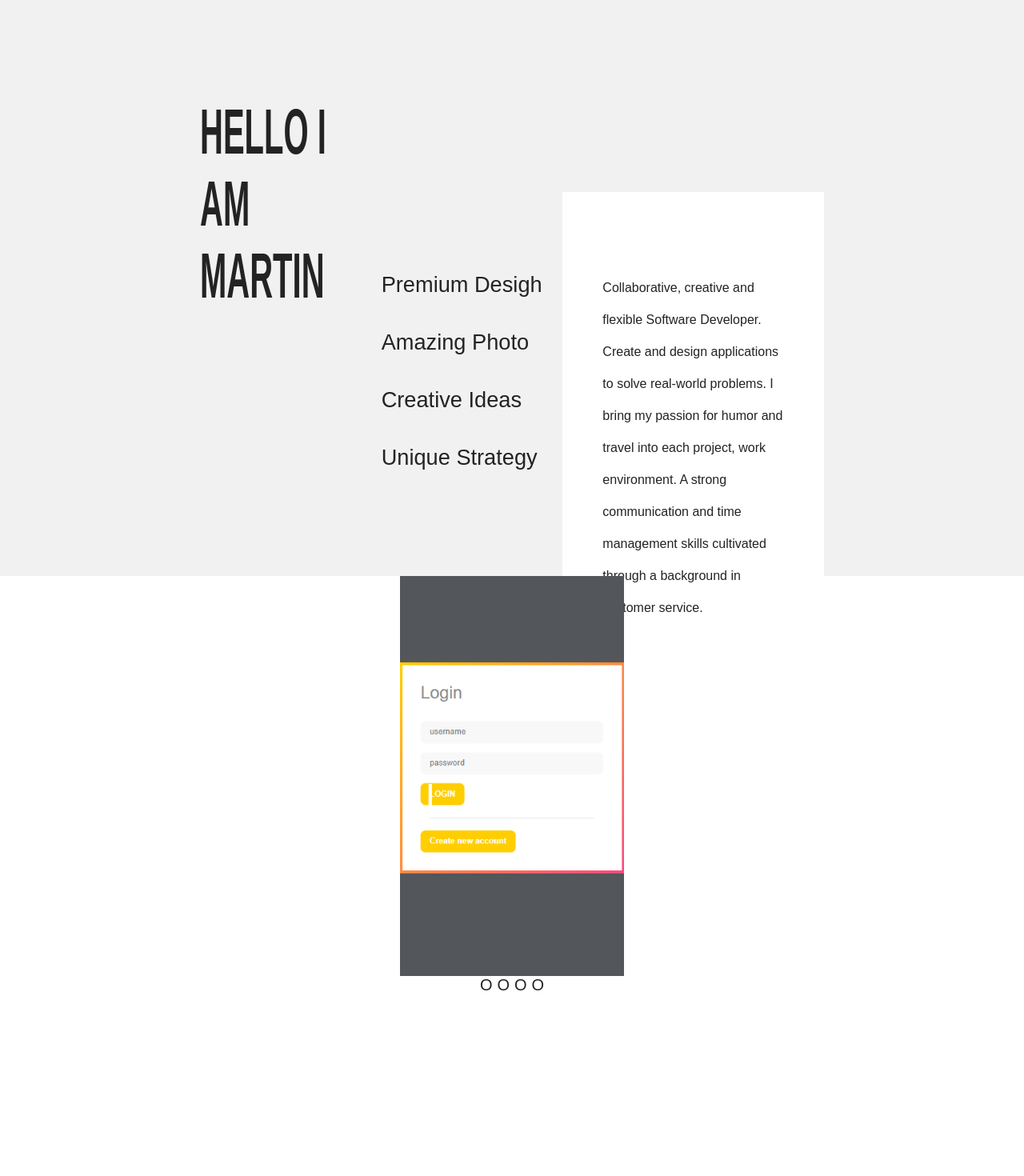
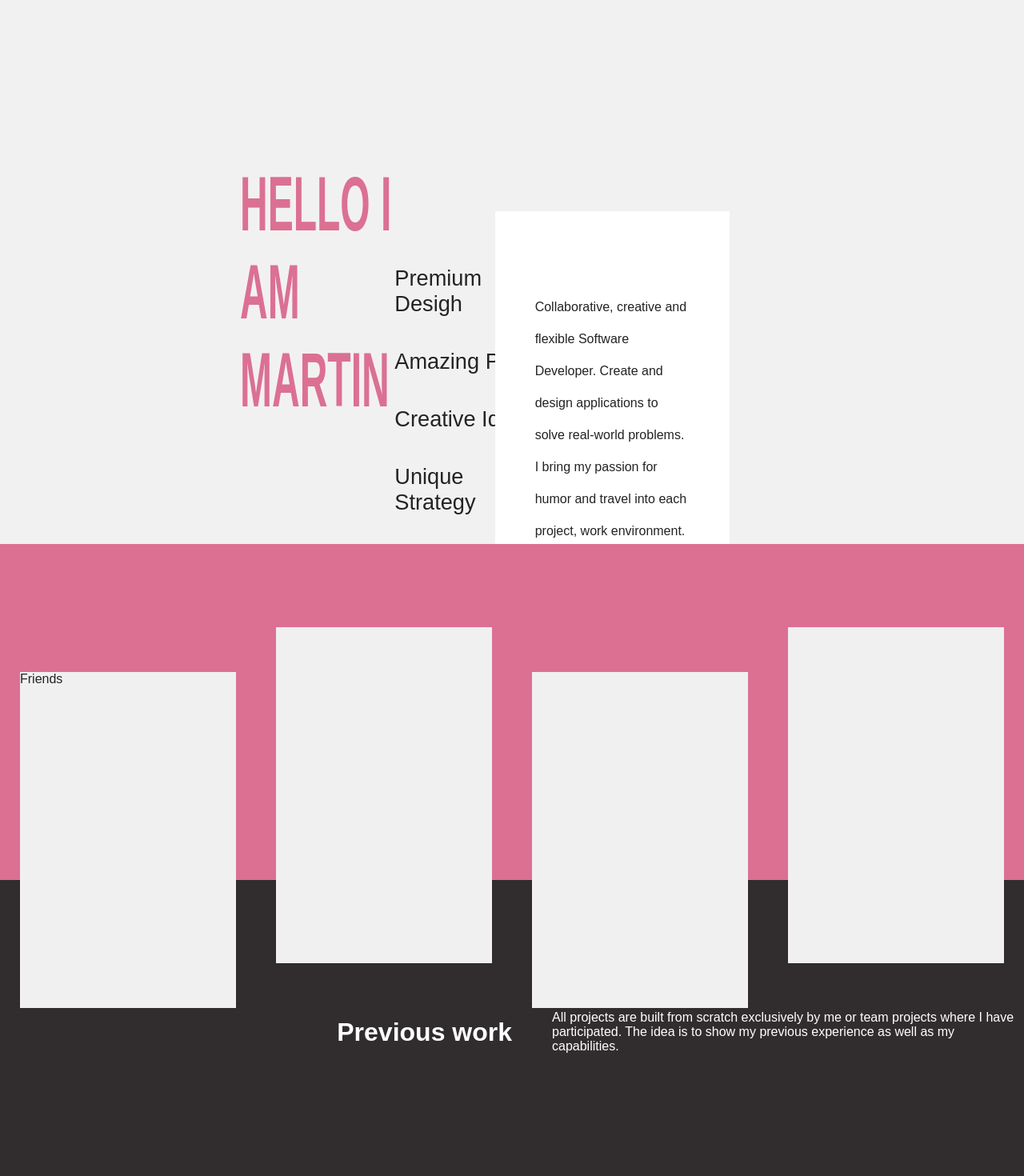
Before and after one commit to martinstojmenovski/Portfolio, a React (Create React App) app: page / in a window 1280 px wide. Shown: the part 1280-2750 px from the top of the page at 80% size. Built offline with nearby package versions, Linux system fonts and the light colour scheme; a web font is replaced by a local one.

Commit message:
Working on styling end of the day

```diff
--- a/src/Components/Home.css
+++ b/src/Components/Home.css
@@ -110,7 +110,7 @@ font-size: 0.4em;
 }
 .brand-statement{
   position: relative;
-  background: azure;
+  background: white;
   width: 150%;
   height: 45%;
   top: 10vh;
@@ -135,12 +135,13 @@ font-size: 0.4em;
 .front-layout .statement{
   color: aliceblue;
   font-size: 1.2rem;
+  line-height: 35px ;
 }
 .brand-statement h1{
   -webkit-transform: scale(1, 2);
   -moz-transform: scale(1, 2);
   -o-transform: scale(1, 2);
   transform: scale(1, 2);
-  font-size: 2em;
-  padding: 10px 0;
+  font-size: 3em;
+  padding: 20px 0;
 }
--- a/src/Components/Home.js
+++ b/src/Components/Home.js
@@ -8,7 +8,7 @@ function Home({ home }) {
         <div className='spine'>
           <div className='brand-statement'>
             <div className='dot'></div>
-            <p style={{ fontSize: '1rem' }}>&nbsp;creative</p>
+            <p style={{ fontSize: '1rem', paddingTop: '20px' }}>&nbsp;creative</p>
             <h1 className="developer" >DEVELOPER<span style={{ fontSize: '1rem' }}>&</span></h1>
             <h1 className='designer'>DESIGNER</h1>
             <div className='front-layout'>
--- a/src/Components/Project.js
+++ b/src/Components/Project.js
@@ -1,10 +1,10 @@
-import { motion } from "framer-motion";
+
 import { useRef, UseEffect, useState, useEffect } from "react"
 import images from "./images";
 import "./project.css"
 
 function Project({ project }) {
-  const [currentIndex, setCurrentIndex] = useState(0)
+  const [currentIndex, setCurrentIndex] = useState(2)
 
   const sliderStyles = {
     height: "100%",
@@ -21,12 +21,14 @@ function Project({ project }) {
   }
   // console.log(images[0])
 
-  const containerStyles = {
-    width: '280px',
-    height: '500px',
-    margin: '0 auto',
+  // const containerStyles = {
+  //   // position: 'relative',
+  //   // top:'20vh',
+  //   // width: '280px',
+  //   // height: '500px',
+  //   // margin: '0 auto',
 
-  }
+  // }
 
   const leftArrowStyles = {
     position: 'absolute',
@@ -37,6 +39,7 @@ function Project({ project }) {
     color: '#fff',
     zIndex: 1,
     cursor: "pointer",
+    opacity: "0",
   }
   const rightArrowStyles = {
     position: 'absolute',
@@ -47,27 +50,29 @@ function Project({ project }) {
     color: '#fff',
     zIndex: 1,
     cursor: "pointer",
+    opacity: "0",
   }
 
   const dotsContainerStyles = {
     display: 'flex',
-    justifyContent:'center',
+    justifyContent: 'center',
 
   }
   const dotStyles = {
     margin: '0 3px',
     cursor: 'pointer',
-    fontSize: '20px'
+    fontSize: '20px',
+    opacity: "0",
   }
   const dots = images.map((image, slideIndex) => {
     return (
       <div
-    key ={slideIndex}
+        key={slideIndex}
         style={dotStyles}
         onClick={() => goToSlide(slideIndex)} >O
       </div>
     )
-  } )
+  })
 
   const goToPrevious = () => {
     const isFirstSlide = currentIndex === 0
@@ -85,15 +90,31 @@ function Project({ project }) {
 
 
   return (
-    <div ref={project} className="project" id="project" style={containerStyles}>
-
-      <div style={sliderStyles} >
+    <div ref={project} className='project-page'>
+      <div className='image-slider'>
+      <div className="project1"
+      //  style={containerStyles}
+       ><p>Friends</p>
+        <div className="projects" style={sliderStyles} >
           <div style={leftArrowStyles} onClick={goToPrevious} > L </div>
           <div style={rightArrowStyles} onClick={goToNext} > R </div>
-        <div style={slideStyles}></div>
+          <div className="icon" style={{hover:slideStyles}}></div>
           <div style={dotsContainerStyles}>
             {dots}
           </div>
+        </div>
+      </div>
+      <div className="project2"></div>
+      <div className="project3"></div>
+      <div className="project4"></div>
+      </div>
+      <div className="descriptions">
+        <h1>Previous work</h1>
+        <p>All projects are built from scratch exclusively by me or team projects where
+          I have participated. The idea is to show my previous experience as well as
+          my capabilities.
+
+        </p>
       </div>
     </div>
   );
--- a/src/Components/about.css
+++ b/src/Components/about.css
@@ -1,20 +1,22 @@
 .about{
 position: relative;
 display: flex;
-padding: 400px 250px 0 250px ;
+padding: 440px 300px 0 300px ;
 top: auto;
 }
 .about h1{
     flex: 1;
-    font-size: 2.5em;
+    font-size: 3em;
     -webkit-transform: scale(1, 3);
     -moz-transform: scale(1, 3);
     -o-transform: scale(1, 3);
     transform: scale(1, 2);
+    color: palevioletred;
 }
 .about ul {
     flex: 1;
     position: relative;
+    top: -15%;
 }
 .about .aboutme{
     flex: 1;
@@ -22,7 +24,8 @@ top: auto;
     height: fit-content;
     background-color: white;
     position: relative;
-    top: -20%;
+    top: -30%;
+    left: -10%;
     height: 60vh;
     display: flex;
     flex-direction: column;
@@ -36,31 +39,3 @@ top: auto;
     padding: 20px 0;
     font-size: 1.7rem;
 }
-div .dot{
- margin-left: auto;
-}
-
-
-
-
-
-
-
-
-/* .hello{
-    position: absolute;
-    top: 20vh;
-    left: 7ch;
-    font-size: 1.5em;
-    -webkit-transform: scale(1, 3);
-    -moz-transform: scale(1, 3);
-    -o-transform: scale(1, 3);
-    transform: scale(1, 3);
-}
-.aboutme{
-    position: absolute;
-    top: 30vh;
-    left: 15px;
-    right: 2ch;
-    font-size: 1.5em;
-} */
--- a/src/Components/navbar.css
+++ b/src/Components/navbar.css
@@ -11,6 +11,7 @@
 
 }
 .navbar.active {
+  background: transparent;
   backdrop-filter: blur(3px);
 }
 .logo{
--- a/src/Components/project.css
+++ b/src/Components/project.css
@@ -1,3 +1,100 @@
+.project-page{
+  display: flex;
+  flex-direction: column;
+  height: 100vh;
+  width: 100%;
+
+
+}
+.project-page .image-slider{
+  position: relative;
+  flex: 1;
+ background-color: palevioletred;
+ z-index: 2;
+ /* padding: 0 17%; */
+ display: flex;
+ flex-direction: row;
+ justify-content: center;
+
+}
+.project-page .descriptions{
+  position: relative;
+  flex: 2;
+  z-index: 1;
+background-color: rgb(49, 45, 46);
+}
+/* projects --------------------------- */
+.project1, .project2, .project3, .project4{
+
+  width: 300px;
+  height: 420px;
+  position: relative;
+  margin: auto 25px;
+  background: rgb(240, 240, 240);
+  cursor: pointer;
+}
+.project1{
+  position: relative;
+  top: 20vh;
+
+}
+.project1:hover {
+  background-image: url('./images/friends.png');
+
+}
+
+
+.project2{
+  position: relative;
+  top: 13vh;
+
+}
+.project2:hover{
+  background-image: url('./images/ventilation.png');
+}
+
+.project3{
+  position: relative;
+  top: 20vh;
+
+}
+
+.project3:hover{
+  background-image: url('./images/marvel.png');
+  cursor: pointer;
+}
+.project4{
+  position: relative;
+  top: 13vh;
+
+}
+.project4:hover{
+  background-image: url('./images/portfolio.png');
+}
+.descriptions{
+  display: flex;
+  align-items: center;
+  justify-content: center;
+}
+
+.descriptions h1{
+  color: white;
+  padding: 50px;
+  flex: 1;
+  display: flex;
+  justify-content: flex-end;
+}
+.descriptions p {
+  color: white;
+  flex:1;
+}
+
+
+
+
+
+
+/* image slider -------------------------------------- */
 .item{
     min-height: 30rem;
     min-width: 30rem;
--- a/src/index.css
+++ b/src/index.css
@@ -16,14 +16,11 @@
 
 }
 .about {
-  height: 100vh;
+  height: 95vh;
   width: 100%;
   background-color: rgb(242, 241, 241);
 }
-.project {
-  height: 100vh;
 
-}
 .skills {
   height: 100vh;
   background-color: rgb(8, 89, 114);
```
Lines whose indentation alone changed are shown as unchanged.
